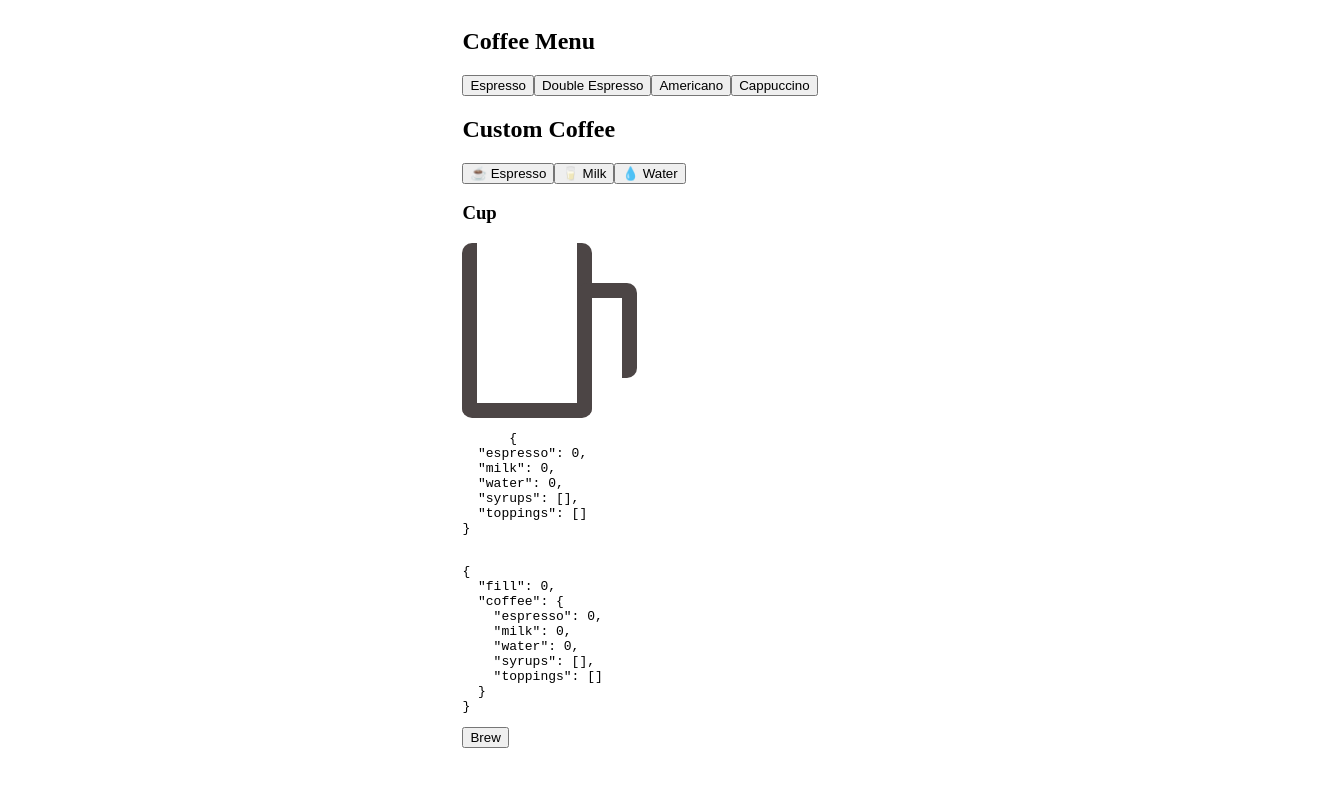
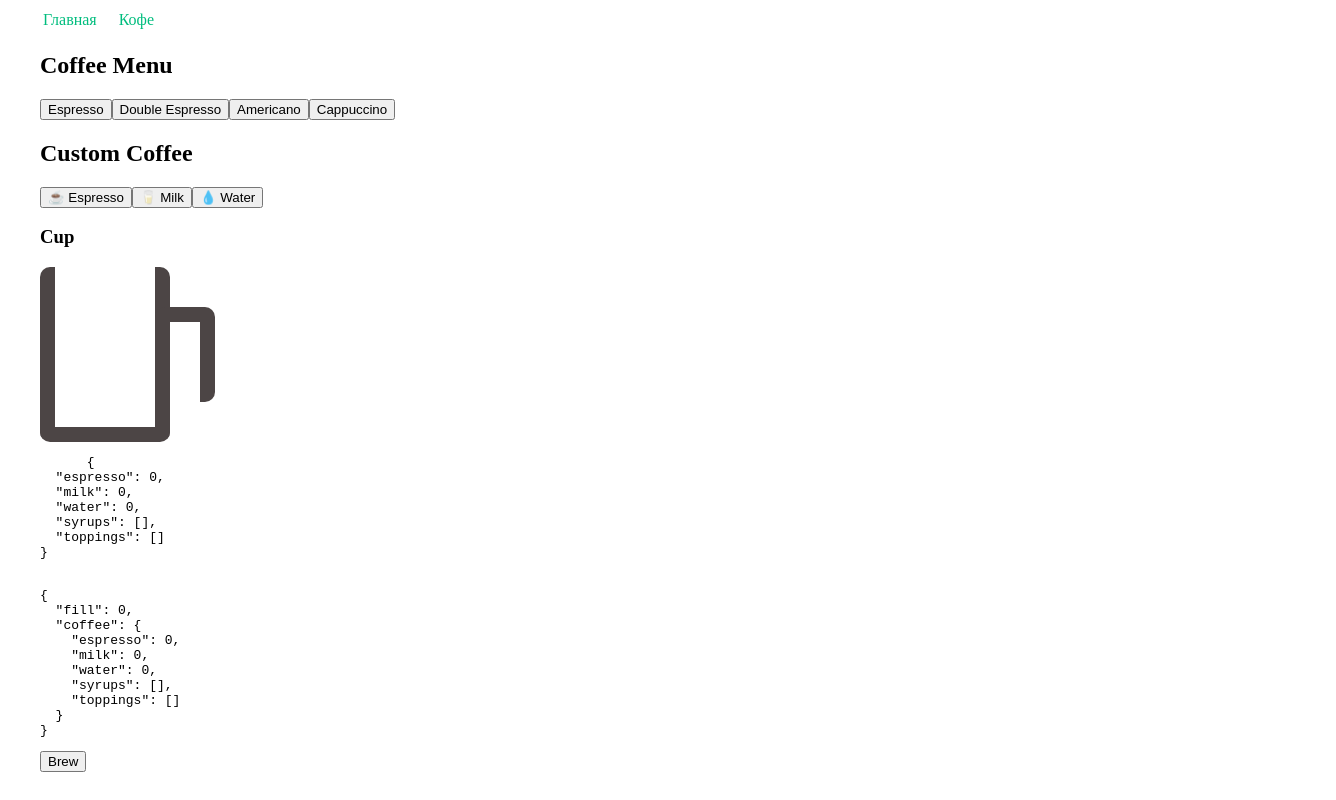
Before and after one commit to PumpkinPeasant/patterns, a Vue app: page /coffee in a window 1280 px wide. Shown: the whole page, 1336 px wide, since content can reach past the window. Built offline with nearby package versions, Linux system fonts and the light colour scheme.

Commit message:
add router

```diff
--- a/package.json
+++ b/package.json
@@ -9,7 +9,8 @@
     "preview": "vite preview"
   },
   "dependencies": {
-    "vue": "^3.5.31"
+    "vue": "^3.5.31",
+    "vue-router": "^4.6.4"
   },
   "devDependencies": {
     "@vitejs/plugin-vue": "^6.0.5",
--- a/src/App.vue
+++ b/src/App.vue
@@ -1,86 +1,21 @@
 <script setup lang="ts">
-import {CoffeeBuilder} from "@/classes/coffee/coffee-builder.ts";
-import {Director} from "@/classes/coffee/coffee-director.ts";
-import {Coffee} from "@/classes/coffee/coffee.ts";
-import {reactive, ref} from "vue";
-import CoffeeCup from "@/components/CoffeeCup.vue";
-
-const coffeeMaker = reactive(new CoffeeBuilder());
-
-const barista = new Director(coffeeMaker);
-
-const currentCoffee = ref<Coffee>(new Coffee());
-
-const makeEspresso = () => {
-  barista.makeEspresso();
-  currentCoffee.value = coffeeMaker.getCoffee()
-}
-
-const makeAmericano = () => {
-  barista.makeAmericano();
-  currentCoffee.value = coffeeMaker.getCoffee()
-}
-
-const makeDoubleEspresso = () =>{
-  barista.makeDoubleEspresso();
-  currentCoffee.value = coffeeMaker.getCoffee()
-}
-
-const makeCappuccino = () =>{
-  barista.makeCappuccino();
-  currentCoffee.value = coffeeMaker.getCoffee()
-}
-
-const addEspresso = () => {
-  coffeeMaker.addEspresso(5)
-}
-
-const addMilk = () => {
-  coffeeMaker.addMilk(5)
-}
-
-const addWater = () => {
-  coffeeMaker.addWater(5)
-}
-
-const brewCoffee = () => {
-  currentCoffee.value = coffeeMaker.getCoffee()
-}
+import { RouterLink, RouterView } from 'vue-router'
 </script>
 
 <template>
-  <main>
-    <div>
-      <h2>Coffee Menu</h2>
-      <button @click="makeEspresso">Espresso</button>
-      <button @click="makeDoubleEspresso">Double Espresso</button>
-      <button @click="makeAmericano">Americano</button>
-      <button @click="makeCappuccino">Cappuccino</button>
-    </div>
+  <header>
+    <nav>
+      <RouterLink to="/">Главная</RouterLink>
+      <RouterLink to="/coffee">Кофе</RouterLink>
+    </nav>
+  </header>
 
-
-    <div>
-      <h2>Custom Coffee</h2>
-      <button @click="addEspresso">☕ Espresso</button>
-      <button @click="addMilk">🥛 Milk</button>
-      <button @click="addWater">💧 Water</button>
-    </div>
-
-    <div>
-      <h3>Cup</h3>
-      <coffee-cup :coffee="coffeeMaker.coffee" />
-    </div>
-
-    <pre>
-      {{ currentCoffee }}
-    </pre>
-
-    <pre>{{coffeeMaker}}</pre>
-
-    <button @click="brewCoffee">Brew</button>
-  </main>
+  <RouterView />
 </template>
 
 <style scoped>
-
+nav {
+  display: flex;
+  gap: 1rem;
+}
 </style>
--- a/src/assets/main.css
+++ b/src/assets/main.css
@@ -1,4 +1,5 @@
 #app {
+  width: 100%;
   max-width: 1280px;
   margin: 0 auto;
   padding: 2rem;
--- a/src/main.js
+++ b/src/main.js
@@ -2,5 +2,6 @@ import './assets/main.css'
 
 import { createApp } from 'vue'
 import App from './App.vue'
+import router from './router/router'
 
-createApp(App).mount('#app')
+createApp(App).use(router).mount('#app')
--- /dev/null
+++ b/src/pages/Coffee.vue
@@ -0,0 +1,86 @@
+<script setup lang="ts">
+import {CoffeeBuilder} from "@/classes/coffee/coffee-builder.ts";
+import {Director} from "@/classes/coffee/coffee-director.ts";
+import {Coffee} from "@/classes/coffee/coffee.ts";
+import {reactive, ref} from "vue";
+import CoffeeCup from "@/components/CoffeeCup.vue";
+
+const coffeeMaker = reactive(new CoffeeBuilder());
+
+const barista = new Director(coffeeMaker);
+
+const currentCoffee = ref<Coffee>(new Coffee());
+
+const makeEspresso = () => {
+  barista.makeEspresso();
+  currentCoffee.value = coffeeMaker.getCoffee()
+}
+
+const makeAmericano = () => {
+  barista.makeAmericano();
+  currentCoffee.value = coffeeMaker.getCoffee()
+}
+
+const makeDoubleEspresso = () =>{
+  barista.makeDoubleEspresso();
+  currentCoffee.value = coffeeMaker.getCoffee()
+}
+
+const makeCappuccino = () =>{
+  barista.makeCappuccino();
+  currentCoffee.value = coffeeMaker.getCoffee()
+}
+
+const addEspresso = () => {
+  coffeeMaker.addEspresso(5)
+}
+
+const addMilk = () => {
+  coffeeMaker.addMilk(5)
+}
+
+const addWater = () => {
+  coffeeMaker.addWater(5)
+}
+
+const brewCoffee = () => {
+  currentCoffee.value = coffeeMaker.getCoffee()
+}
+</script>
+
+<template>
+  <main>
+    <div>
+      <h2>Coffee Menu</h2>
+      <button @click="makeEspresso">Espresso</button>
+      <button @click="makeDoubleEspresso">Double Espresso</button>
+      <button @click="makeAmericano">Americano</button>
+      <button @click="makeCappuccino">Cappuccino</button>
+    </div>
+
+
+    <div>
+      <h2>Custom Coffee</h2>
+      <button @click="addEspresso">☕ Espresso</button>
+      <button @click="addMilk">🥛 Milk</button>
+      <button @click="addWater">💧 Water</button>
+    </div>
+
+    <div>
+      <h3>Cup</h3>
+      <coffee-cup :coffee="coffeeMaker.coffee" />
+    </div>
+
+    <pre>
+      {{ currentCoffee }}
+    </pre>
+
+    <pre>{{coffeeMaker}}</pre>
+
+    <button @click="brewCoffee">Brew</button>
+  </main>
+</template>
+
+<style scoped>
+
+</style>
--- /dev/null
+++ b/src/pages/Home.vue
@@ -0,0 +1,11 @@
+<script setup>
+
+</script>
+
+<template>
+<h1>Hello!</h1>
+</template>
+
+<style scoped>
+
+</style>
--- /dev/null
+++ b/src/router/router.ts
@@ -0,0 +1,35 @@
+import { createRouter, createWebHistory } from 'vue-router'
+
+const routes = [
+    {
+        name: 'homePage',
+        path: '/',
+        component: () => import('@/pages/Home.vue'),
+        meta: {
+            heading: 'Дашборд',
+            title: 'Дашборд',
+            breadcrumb: {
+                label: 'Главная страница',
+            },
+        },
+    },
+    {
+        name: 'coffeePage',
+        path: '/coffee',
+        component: () => import('@/pages/Coffee.vue'),
+        meta: {
+            heading: 'Кофе',
+            title: 'Кофе',
+            breadcrumb: {
+                label: 'Кофейня',
+            },
+        },
+    },
+]
+
+const router = createRouter({
+    history: createWebHistory(),
+    routes,
+})
+
+export default router
```
Also changed, not shown: 1 other file (tests, documents, lock files or other folders).
